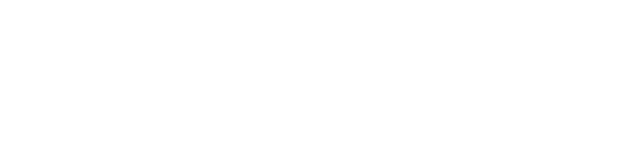
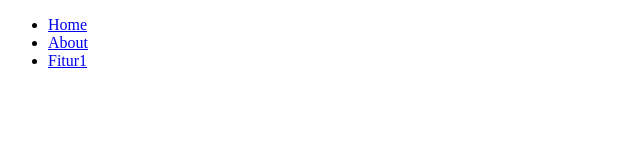
Before and after one commit to alifanugrah045/tugas_section2_ui-ux, a plain HTML site: page index.html in a window 1280 px wide. Shown: the whole page, without its empty margins (0-640 px from the left). Drawn offline with Linux system fonts and the light colour scheme.

Commit message:
Menambahkan fitur 1 di dalam branch fitur1

```diff
--- a/index.html
+++ b/index.html
@@ -8,5 +8,15 @@
 </head>
 <body>
     <!-- Menambahkan file index.html -->
+    <!-- menambahkan fitur1 nav -->
+    <nav>
+        <ul>
+            <li><a href="#">Home</a></li>
+            <li><a href="#">About</a></li>
+            <li><a href="#">Fitur1</a></li>
+
+        </ul>
+    </nav>
+    <!-- end nav fitur -->
 </body>
 </html>
```
